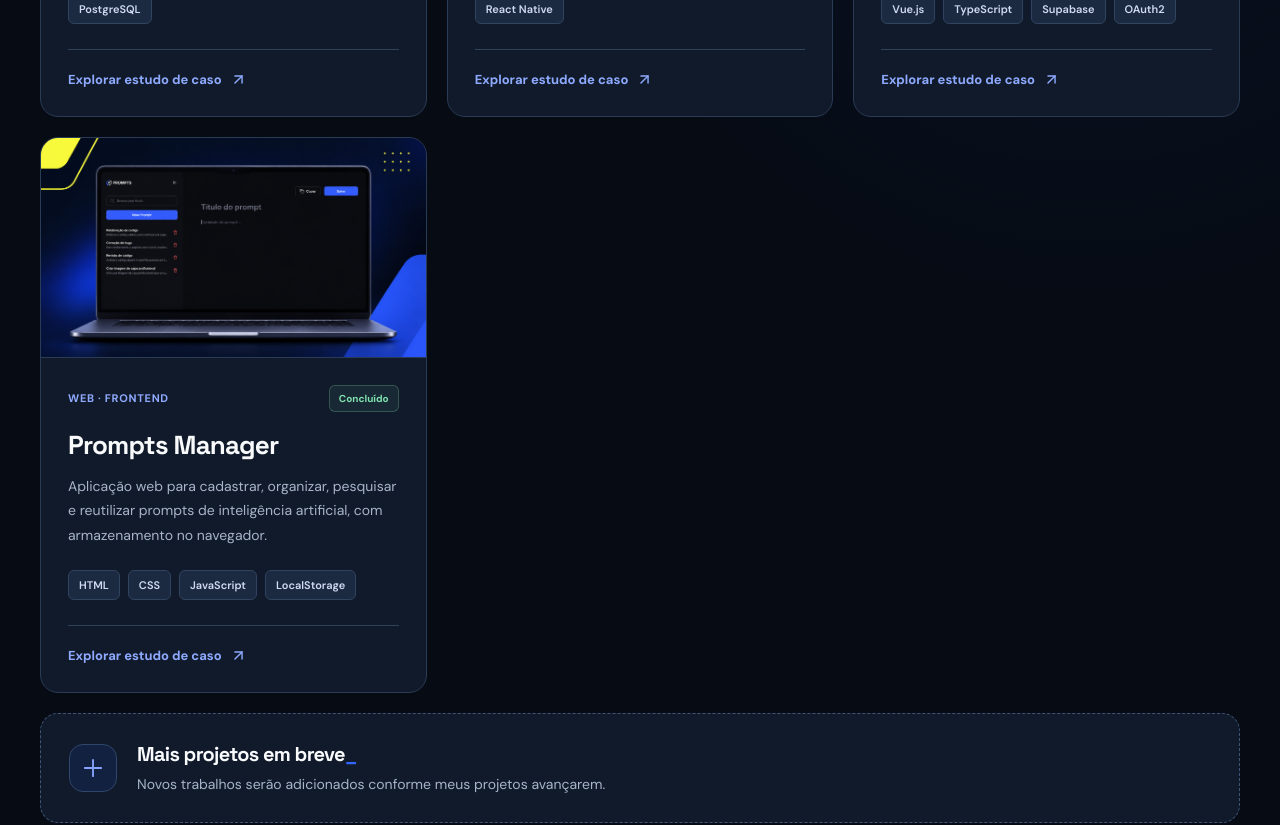
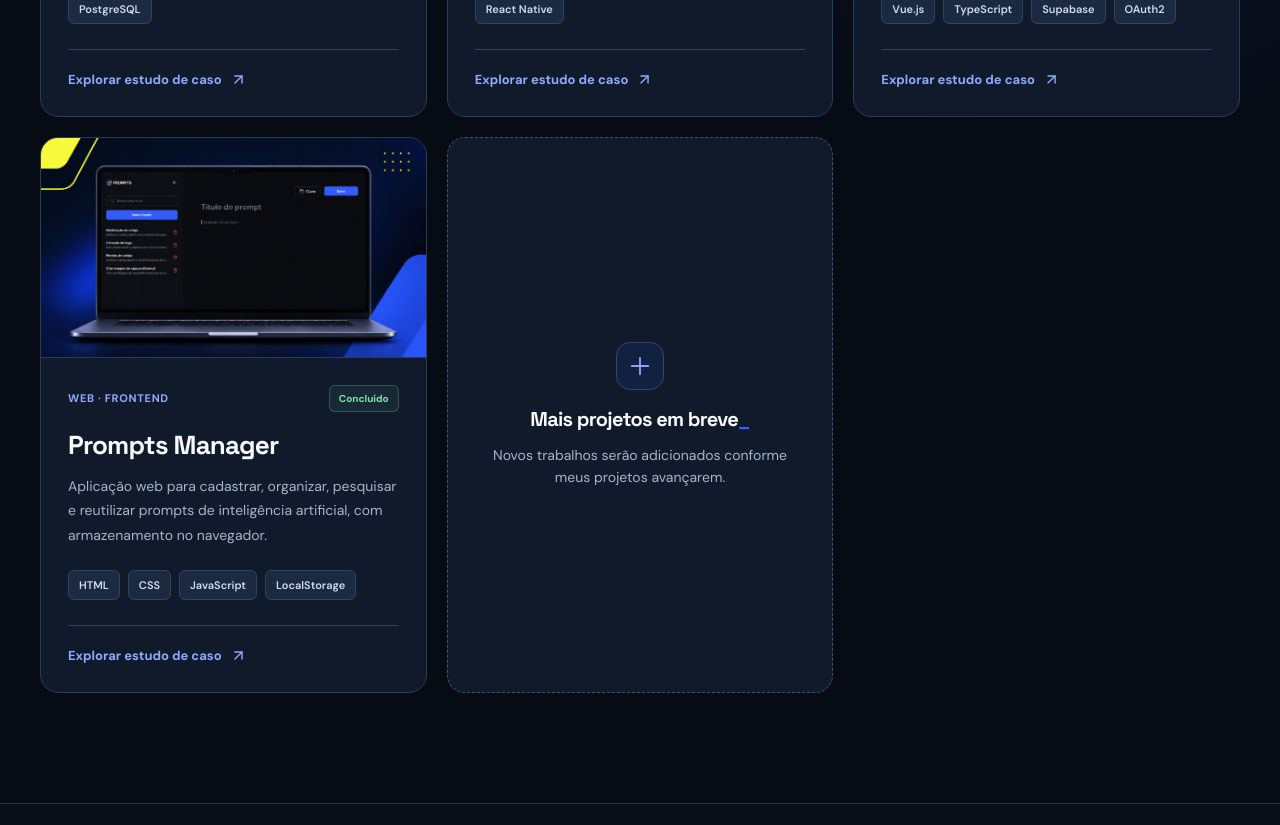
Before and after one commit to roberio-junior/portfolio-roberio, a React (Vite) app: page /projetos in a window 1280 px wide. Shown: the part 980-1805 px from the top of the page. Built offline with nearby package versions, Linux system fonts and the light colour scheme.

Commit message:
fix: ajustar tamanho do card de futuros projetos conforme o grid

```diff
--- a/src/pages/ProjectsCatalog/styles.module.css
+++ b/src/pages/ProjectsCatalog/styles.module.css
@@ -154,16 +154,17 @@
 /* Card de futuros projetos */
 
 .moreCard {
-  grid-column: 1 / -1;
+  grid-column: span 1;
 
   display: flex;
-  flex-direction: row;
+  flex-direction: column;
   align-items: center;
-  justify-content: flex-start;
-  gap: 20px;
+  justify-content: center;
+  gap: 16px;
 
-  min-height: 110px;
-  padding: 22px 28px;
+  min-height: 260px;
+  padding: 36px;
+  text-align: center;
 
   background: #101a2b;
   border: 1px dashed #405476;
@@ -187,8 +188,8 @@
 .moreContent {
   display: flex;
   flex-direction: column;
-  align-items: flex-start;
-  gap: 6px;
+  align-items: center;
+  gap: 12px;
 }
 
 .moreTitle {
@@ -206,11 +207,37 @@
 }
 
 .moreDescription {
+  max-width: 350px;
   margin: 0;
 
   color: var(--color-muted);
   font-size: 14px;
   line-height: 1.6;
+}
+
+/* Versão compacta quando a quantidade de projetos é múltipla de 3 */
+
+@media (min-width: 1101px) {
+  .moreCard:last-child:nth-child(3n + 1) {
+    grid-column: 1 / -1;
+
+    flex-direction: row;
+    justify-content: flex-start;
+    gap: 20px;
+
+    min-height: 110px;
+    padding: 22px 28px;
+    text-align: left;
+  }
+
+  .moreCard:last-child:nth-child(3n + 1) .moreContent {
+    align-items: flex-start;
+    gap: 6px;
+  }
+
+  .moreCard:last-child:nth-child(3n + 1) .moreDescription {
+    max-width: none;
+  }
 }
 
 /* Responsividade */
```
